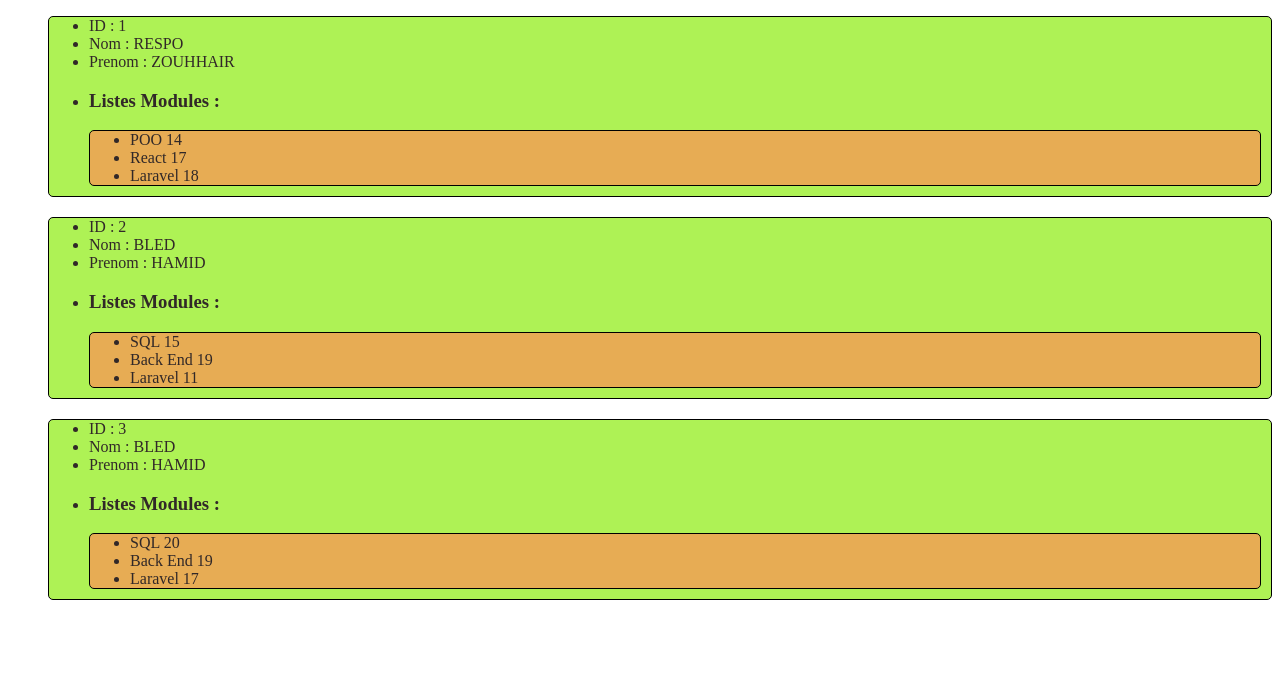
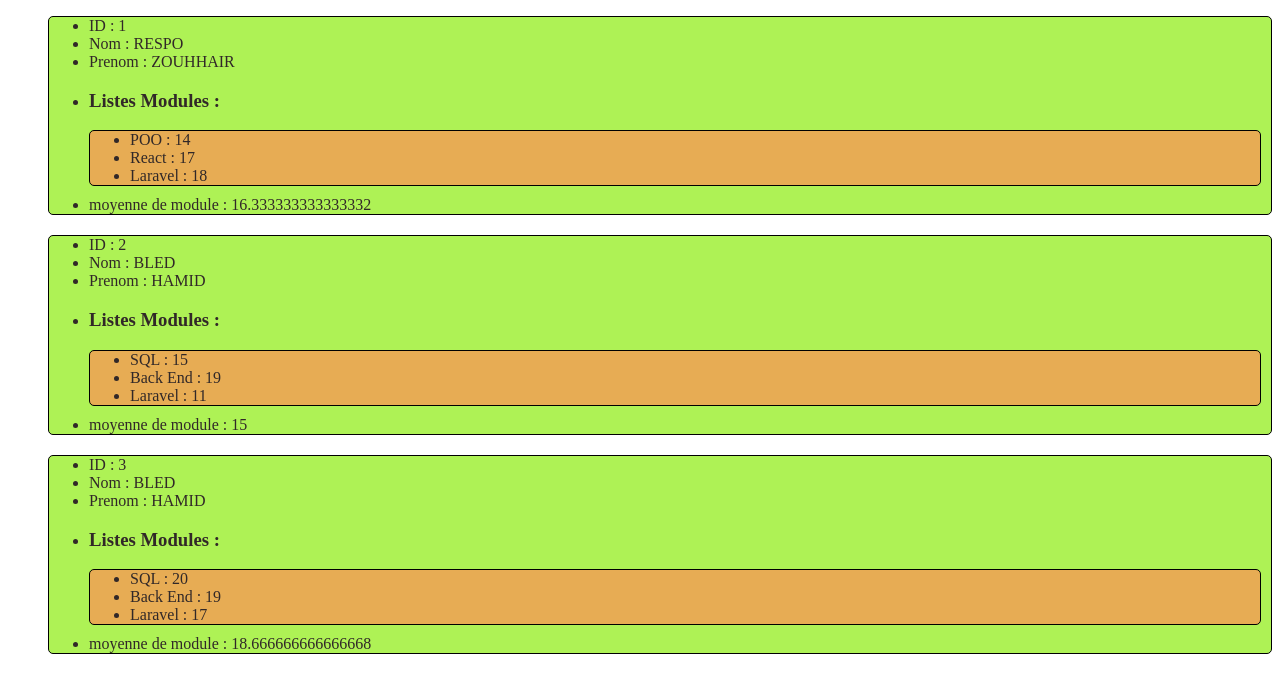
Before and after one commit to YoussefBenlarbi/First-React-App, a React (Create React App) app: page / in a window 1280 px wide. Shown: the top 692 px of the page. Built offline with nearby package versions, Linux system fonts and the light colour scheme.

Commit message:
adding moyen

```diff
--- a/src/components/App.js
+++ b/src/components/App.js
@@ -56,6 +56,7 @@ function App() {
 				{ nomModule: 'Back End', moyenne: 19 },
 				{ nomModule: 'Laravel', moyenne: 17 },
 			],
+
 		},
 	];
 	// const modules1 = ['POO', 'React', 'Laravel'] ;
@@ -71,6 +72,7 @@ function App() {
 						prenom={element.prenom}
 						modules={element.modules}
 
+
 					/>
 				</li>
 			))}
--- a/src/components/Stagiaire.js
+++ b/src/components/Stagiaire.js
@@ -1,6 +1,6 @@
-import './../Style/stagiaire.css' ;
-import Module  from './module';
-function Stagiaire({id,nom,prenom,modules}) {
+import './../Style/stagiaire.css';
+import Module from './module';
+function Stagiaire({ id, nom, prenom, modules }) {
 	// const id = props.id ;
 	// const nom = props.nom ;
 	// const prenom = props.prenom ;
@@ -8,6 +8,13 @@ function Stagiaire({id,nom,prenom,modules}) {
 
 	// desruction Object :
 	// const {id,nom,prenom,modules} = props ;
+	const modulesMoyenne = modules
+		.map((element) => element.moyenne)
+		.reduce(function (total, n) {
+			return (total + n) ;
+		}, 0);
+		// console.log(modules.length);
+	console.log(modulesMoyenne);
 	return (
 		<ul className="style1">
 			<li>ID : {id}</li>
@@ -20,12 +27,17 @@ function Stagiaire({id,nom,prenom,modules}) {
 					{/* {modules.map(function (element) {
 						return <li>{element}</li>;
 					})} */}
-					{modules.map((element ,index) => (
-						< Module key={index} nomModule={element.nomModule} moyenne={element.moyenne}/>
+					{modules.map((element, index) => (
+						<Module
+							key={index}
+							nomModule={element.nomModule}
+							moyenne={element.moyenne}
+
+						/>
 					))}
 				</ul>
-
 			</li>
+			<li>moyenne de module : {modulesMoyenne/modules.length}</li>
 		</ul>
 	);
 }
--- a/src/components/module.js
+++ b/src/components/module.js
@@ -1,7 +1,7 @@
 function Module({nomModule,moyenne}){
     // const {nomModule} = props ;
     return (
-        <li>{nomModule} {moyenne}</li>
+        <li >{nomModule} {" : "} {moyenne}</li>
     )
 }
 
```
Also changed, not shown: 1 other file (tests, documents, lock files or other folders).
